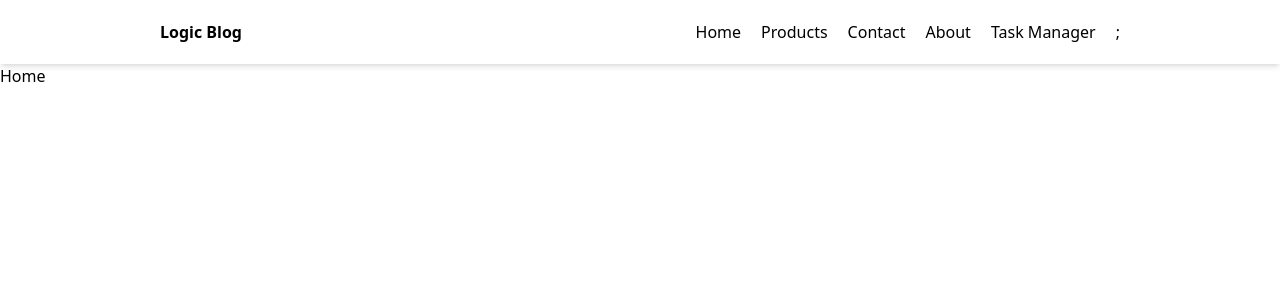
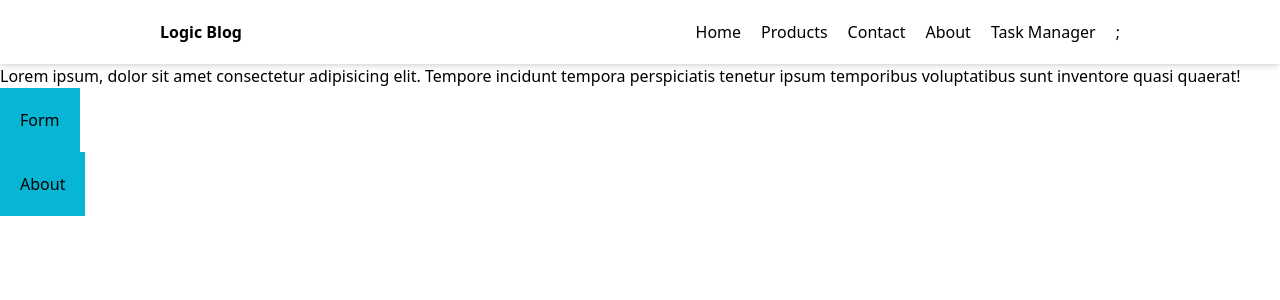
Before and after one commit to BlessAdjorlolo/code-along, a React (Create React App) app: page / in a window 1280 px wide. Shown: the top 300 px of the page. Built offline with nearby package versions, Linux system fonts and the light colour scheme.

Commit message:
Routing-2

```diff
--- a/src/App.js
+++ b/src/App.js
@@ -4,12 +4,14 @@ import Contact from "./pages/Contact";
 import About from "./pages/About";
 // import Header from "./component/Header";
 // import Button from "./component/Button";
-// import { Image } from "./component/Image";
+// import Image  from "./component/Image";
 import Navbar from "./components/Navbar";
 // import Practice from "./component/Practice"
-import TaskManager from "./components/TaskManager";
-// import Form from "./components/Form";
-import ProductList from "./components/ProductList";
+import TaskManager from "./pages/TaskManager";
+import Form from "./components/Form";
+import ProductList from "./pages/ProductList";
+import NotFound from "./pages/NotFound";
+import ProductDetail from "./pages/ProductDetail";
 
 function App() {
   return (
@@ -18,9 +20,12 @@ function App() {
    <Routes>
       <Route path="/" element= {<Home />} />
       <Route path="/products" element={<ProductList />} />
+      <Route path="/products/:productId" element={<ProductDetail />} />
       <Route path="/contact" element={<Contact />} />
       <Route path="/about" element={<About />} />
       <Route path="/task-manager" element={<TaskManager />} />
+      <Route path="/form" element={<Form />} />
+      <Route path="/*" element={<NotFound />} />
    </Routes>
    </BrowserRouter>
   );
--- a/src/components/Product.jsx
+++ b/src/components/Product.jsx
@@ -1,4 +1,5 @@
 import React from "react";
+import { Link } from "react-router-dom";
 
 function Product({product}){
     return(
@@ -16,7 +17,7 @@ function Product({product}){
             </div>
         <div className="flex justify-between items-center">
             <span className="text-3xl font-bold text-gray-900 dark:text-white">${product.price}</span>
-            <a href="#" className="text-white bg-blue-700 hover:bg-blue-800 focus:ring-4 focus:outline-none focus:ring-blue-300 font-medium rounded-lg text-sm px-5 py-2.5 text-center dark:bg-blue-600 dark:hover:bg-blue-700 dark:focus:ring-blue-800">Add to cart</a>
+            <Link to={`/products/${product.id}`} className="text-white bg-blue-700 hover:bg-blue-800 focus:ring-4 focus:outline-none focus:ring-blue-300 font-medium rounded-lg text-sm px-5 py-2.5 text-center dark:bg-blue-600 dark:hover:bg-blue-700 dark:focus:ring-blue-800">Add to cart</Link>
         </div>
     </div>
 </div>
--- a/src/components/hooks/useAxios.js
+++ b/src/components/hooks/useAxios.js
@@ -2,7 +2,7 @@ import { useEffect, useState } from "react";
 import axios from "axios";
 
 function useAxios(url) {
-    const[data, setData] = useState([]);
+    const[data, setData] = useState(null);
     const[isLoading, setIsLoading] = useState(false);
     const[error, setError] = useState(null);
 
--- a/src/pages/Home.jsx
+++ b/src/pages/Home.jsx
@@ -1,9 +1,27 @@
 import React from 'react';
+// import Form from '../components/Form';
+import {NavLink} from "react-router-dom";
 
 function Home() {
   return (
     <div>
-      <h3>Home</h3>
+
+        <p>
+          Lorem ipsum, dolor sit amet consectetur adipisicing elit. Tempore incidunt tempora perspiciatis tenetur ipsum temporibus voluptatibus sunt inventore quasi quaerat!
+        </p>
+        <NavLink to="/form" className="flex justify-between" >
+        <button className='border-gray-500 bg-cyan-500 p-5'>
+          Form
+          </button>
+          </NavLink>
+
+          <NavLink to="/about">
+          <button className='border-gray-500 bg-cyan-500 p-5 items-justify'>About</button>
+          </NavLink>
+
+
+
+
     </div>
   );
 }
--- /dev/null
+++ b/src/pages/NotFound.jsx
@@ -0,0 +1,11 @@
+import React from 'react'
+
+function NotFound() {
+  return (
+    <div className='img'>
+      Not Found
+    </div>
+  )
+}
+
+export default NotFound;
--- /dev/null
+++ b/src/pages/ProductDetail.jsx
@@ -0,0 +1,27 @@
+import React from 'react'
+import {useParams} from "react-router-dom";
+import useAxios from '../components/hooks/useAxios';
+
+const ProductDetail = () => {
+    const {productId} = useParams();
+    const{data} = useAxios(`https://api.escuelajs.co/api/v1/products/1`);
+
+  return (<div className='min-h-screen bg-emerald-400 flex justify-center items-center'>
+    <div className='max-w-5xl bg-white grid grid-cols-2 rounded-lg'>
+      <div>
+        <img src={data?.category.image} alt="" />
+        <div className='flex'>
+            {data?.images.map((image, index) => (
+            <img className='w-40 flex-1 p-2' key={index} src={image} alt="" />
+            ))}
+        </div>
+    </div>
+    <div className='p-10'>
+        <h3>Hello there</h3>
+    </div>
+  </div>
+  </div>
+  )
+};
+
+export default ProductDetail;
--- a/src/components/ProductList.jsx
+++ b/src/pages/ProductList.jsx
@@ -1,8 +1,8 @@
 // import React, { useEffect, useState } from "react";
 import axios from "axios";
-import Product from "./Product";
-import Spinner from "./spinner";
-import useAxios from "./hooks/useAxios";
+import Product from "../components/Product";
+import Spinner from "../components/spinner";
+import useAxios from "../components/hooks/useAxios";
 
 function ProductList() {
     const{data, isLoading, error} = useAxios("https://api.escuelajs.co/api/v1/products");
--- a/src/components/TaskManager.jsx
+++ b/src/pages/TaskManager.jsx
@@ -1,6 +1,6 @@
 import React, {useState, useEffect} from "react";
 import { v4 as uuid } from "uuid";
-import TaskItem from "./TaskItem";
+import TaskItem from "../components/TaskItem";
 // import background from "../assets/background.jpg";
 
 const getTasksFromLocalStorage =() => {
```
Also changed, not shown: Practice/components/Navbar.jsx (+9 -0 lines).
